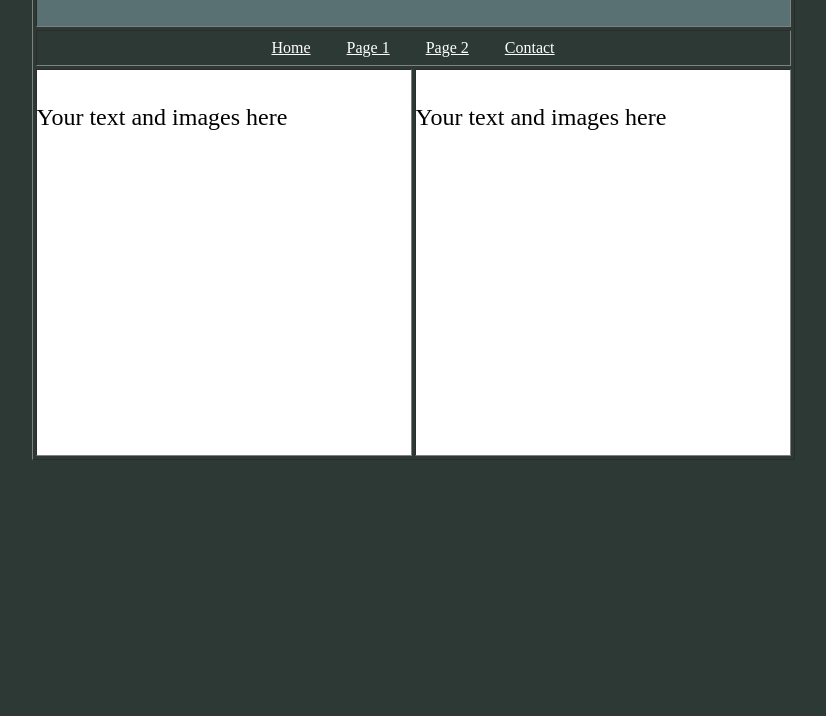
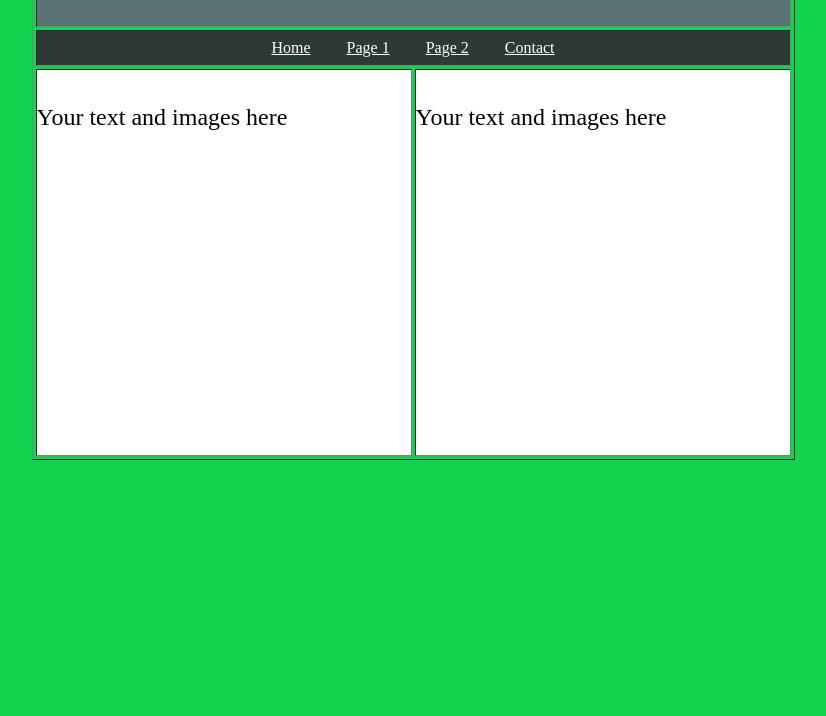
Before and after one commit to abvc2014/Web1, a plain HTML site: page index.html in a window 1280 px wide. Shown: the part 84-800 px from the top of the page, without its empty margins (227-1053 px from the left). Drawn offline with Linux system fonts and the light colour scheme.

Commit message:
Change of Background Colour
Change of Background Color

```diff
--- a/index.html
+++ b/index.html
@@ -1,7 +1,7 @@
 <html>
 <head>
 <title>Your title goes here</title>
-</head> <body bgcolor="#2d3934" link="#ffffff" vlink="#66CC00" alink="#66CC00">
+</head> <body bgcolor="#11D34E" link="#ffffff" vlink="#66CC00" alink="#66CC00">
 <table width="763" border="1" align="center" cellpadding="0" cellspacing="3">
 
 <tr align="center" valign="middle" bgcolor="#597172">
```
